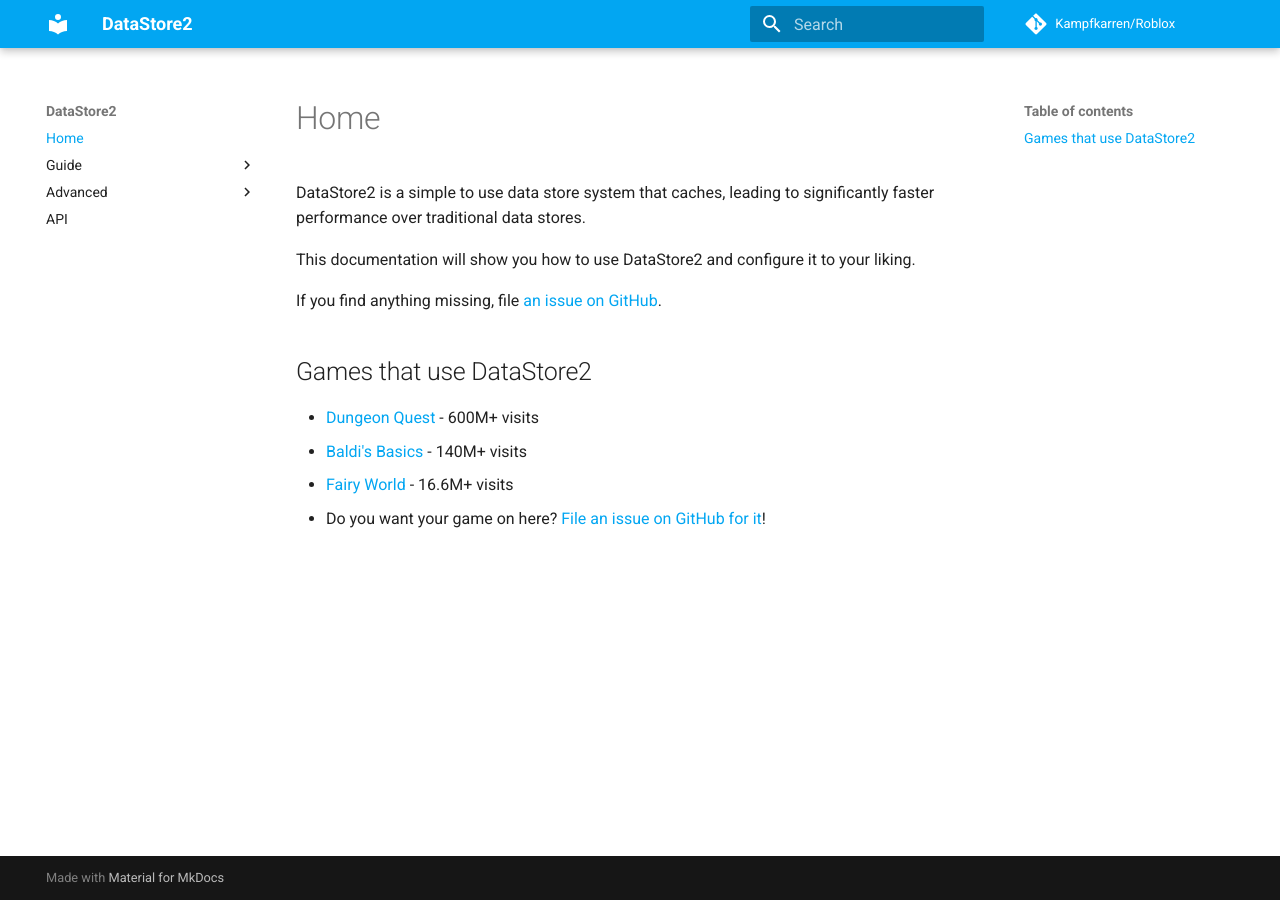
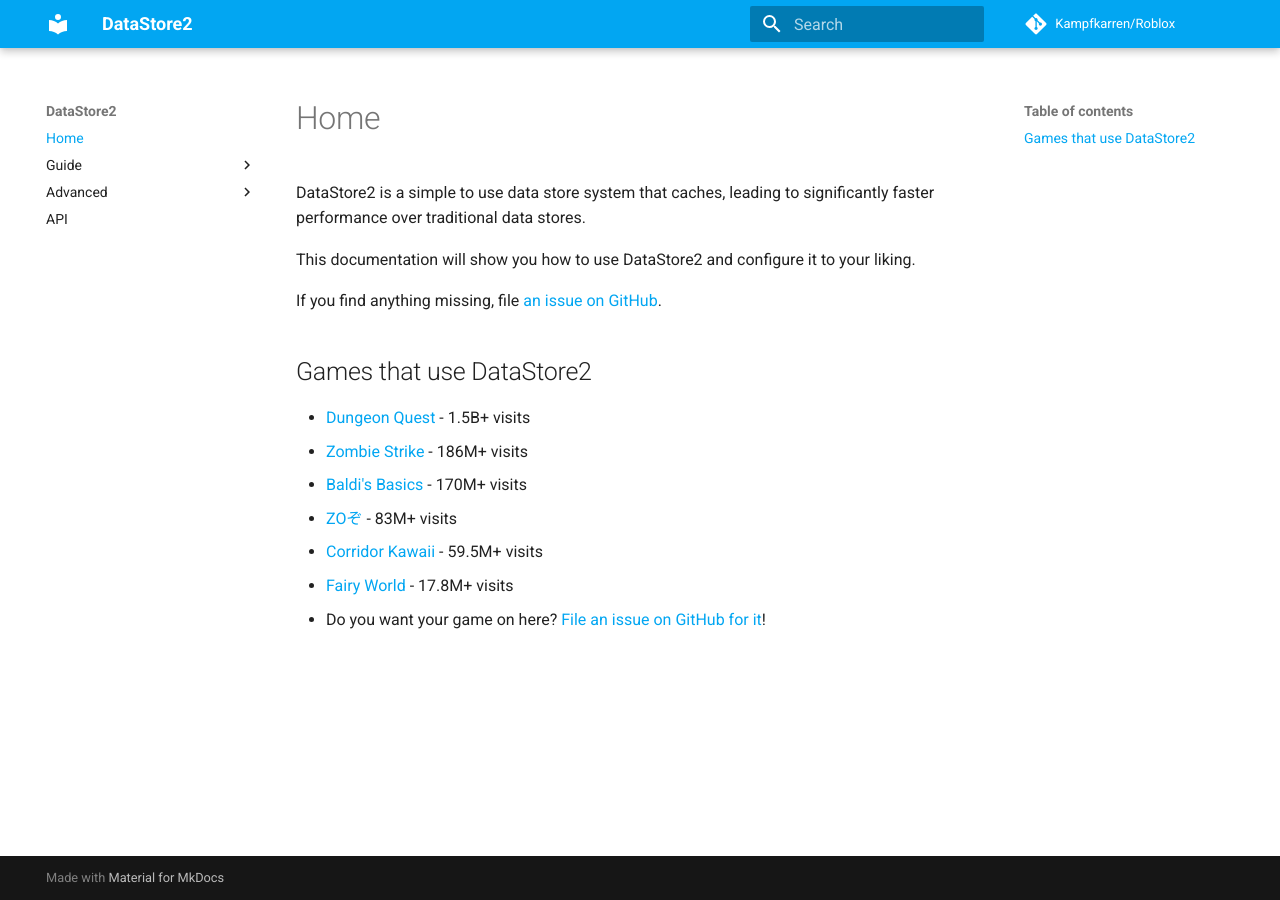
Before and after one commit to Kampfkarren/Roblox, an MkDocs documentation site: the page built from docs/index.md, in a window 1280 px wide. Built offline with MkDocs 1.6.1 and Material for MkDocs 9.7.7, drawn with Linux system fonts in a browser that asks for light colours; comment, search, counter and statistics services are not loaded.

Commit message:
update games that use datastore2 (closes #146) (#149)

```diff
--- a/docs/index.md
+++ b/docs/index.md
@@ -5,7 +5,10 @@ This documentation will show you how to use DataStore2 and configure it to your
 If you find anything missing, file [an issue on GitHub](https://github.com/Kampfkarren/Roblox/issues).
 
 ## Games that use DataStore2
-- [Dungeon Quest](https://www.roblox.com/games/2414851778/Wave-Defence-Dungeon-Quest) - 600M+ visits
-- [Baldi's Basics](https://www.roblox.com/games/1823470443/Baldis-Basics-Beta) - 140M+ visits
-- [Fairy World](https://www.roblox.com/games/1817078882/Fairy-World-FULL-BLOOM) - 16.6M+ visits
+- [Dungeon Quest](https://www.roblox.com/games/2414851778/Dungeon-Quest) - 1.5B+ visits
+- [Zombie Strike](https://www.roblox.com/games/3759927663/Zombie-Strike) - 186M+ visits
+- [Baldi's Basics](https://www.roblox.com/games/1823470443/Baldis-Basics) - 170M+ visits
+- [ZOぞ](https://www.roblox.com/games/6678877691/ZO) - 83M+ visits
+- [Corridor Kawaii](https://www.roblox.com/games/6154244609/Corridor-Kawaii) - 59.5M+ visits
+- [Fairy World](https://www.roblox.com/games/1817078882/Fairy-World) - 17.8M+ visits
 - Do you want your game on here? [File an issue on GitHub for it](https://github.com/Kampfkarren/Roblox/issues)!
```
